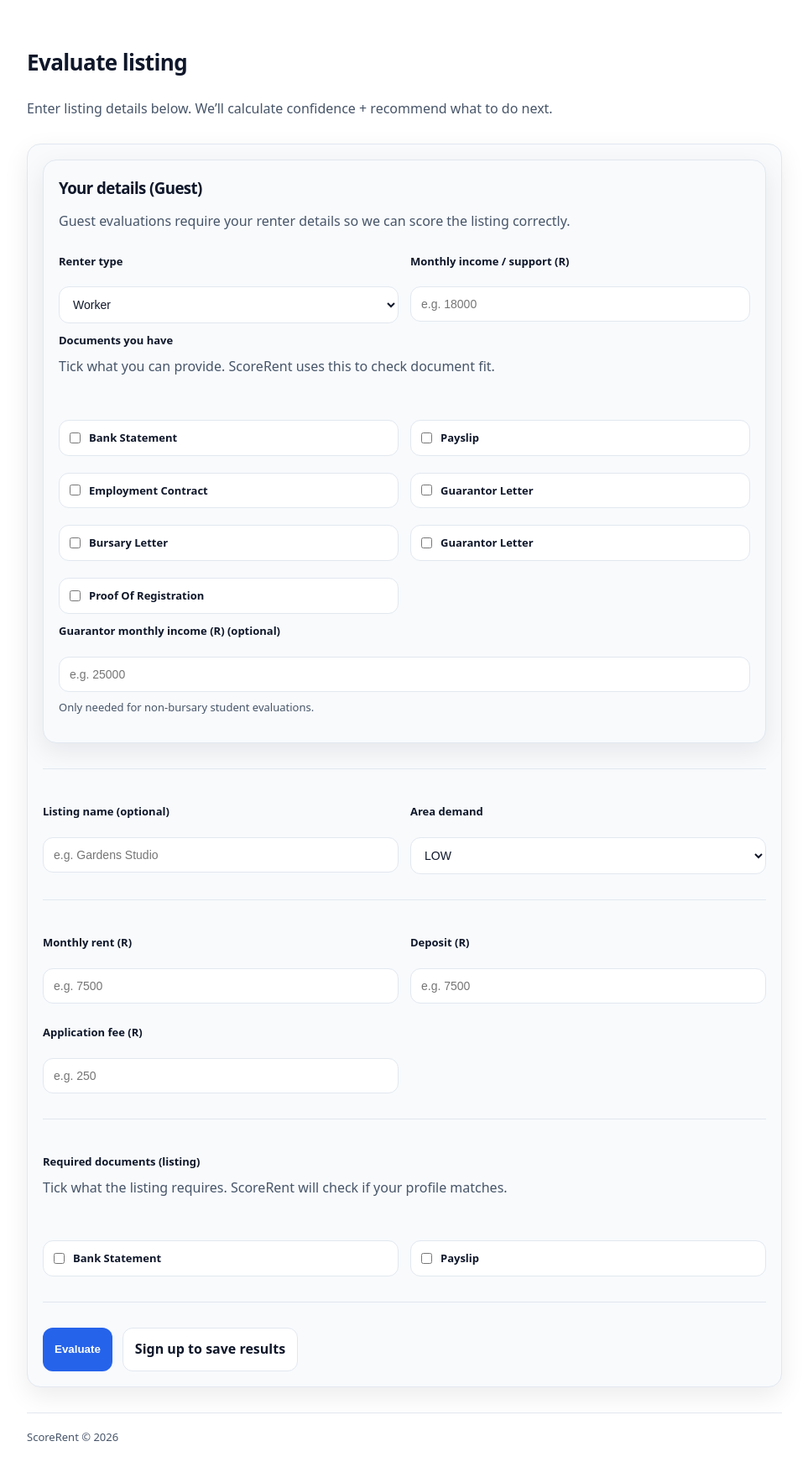
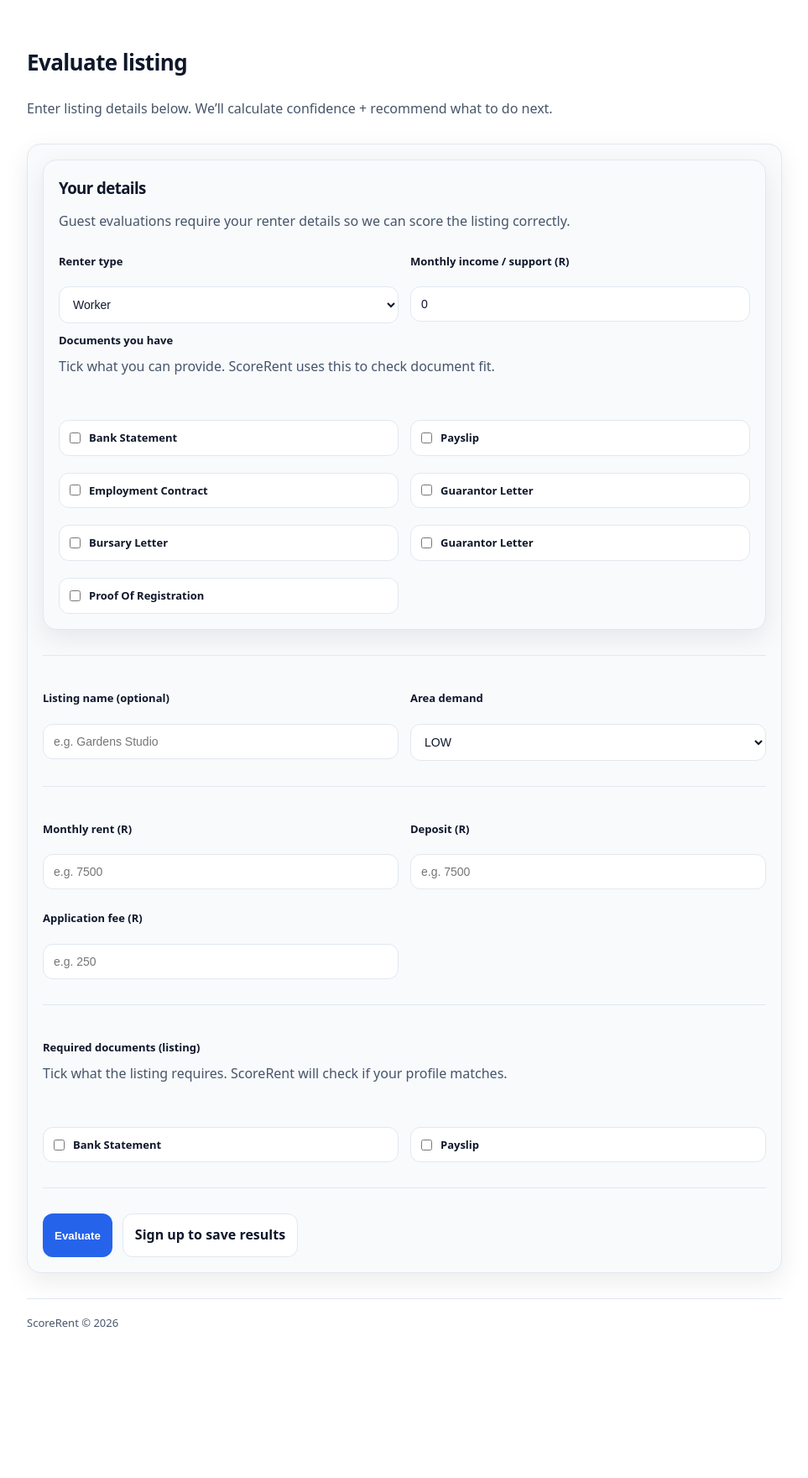
Before and after one commit to nonluthando/ScoreRent, a FastAPI app: page /evaluate in a window 1280 px wide. Shown: the part 86-1846 px from the top of the page at 84% size, without its empty margins (158-1121 px from the left). After the commit the page ends 1666 px from the top, so only its background shows below. Run offline with FastAPI, Linux system fonts and the light colour scheme.

Commit message:
evaluate.html : Fix evaluation form to support bursary and guarantor flows for all users

```diff
--- a/templates/evaluate.html
+++ b/templates/evaluate.html
@@ -9,77 +9,123 @@
 
   <form method="post" class="card stack">
 
-    {% if not user %}
+    <!-- =======================
+         RENTER DETAILS (Always visible)
+         ======================= -->
     <div class="card">
-        <h3>Your details (Guest)</h3>
-        <p class="muted">Guest evaluations require your renter details so we can score the listing correctly.</p>
+      <h3>Your details</h3>
+
+      {% if user %}
+        <p class="muted">
+          You’re logged in. These values are prefilled from your profile, but you can change them for this evaluation.
+        </p>
+      {% else %}
+        <p class="muted">
+          Guest evaluations require your renter details so we can score the listing correctly.
+        </p>
+      {% endif %}
 
       <div class="grid-2">
         <div class="stack">
           <label>Renter type</label>
-            <select name="guest_renter_type" id="guest_renter_type">
-              <option value="worker">Worker</option>
-              <option value="new_professional">New professional</option>
-              <option value="student">Student</option>
+
+          <select name="guest_renter_type" id="renter_type_select">
+            <option value="worker" {% if renter_type == "worker" %}selected{% endif %}>Worker</option>
+            <option value="new_professional" {% if renter_type == "new_professional" %}selected{% endif %}>New professional</option>
+            <option value="student" {% if renter_type == "student" %}selected{% endif %}>Student</option>
           </select>
         </div>
 
         <div class="stack">
           <label>Monthly income / support (R)</label>
-            <input name="guest_monthly_income" type="number" min="0" placeholder="e.g. 18000" />
+          <input
+            name="guest_monthly_income"
+            type="number"
+            min="0"
+            placeholder="e.g. 18000"
+            value="{{ monthly_income or 0 }}"
+          />
         </div>
       </div>
 
+      <!-- bursary -->
       <div class="stack" id="bursary_block" style="display:none;">
         <label>Are you a bursary student?</label>
-          <select name="student_is_bursary">
-            <option value="no" selected>No</option>
-            <option value="yes">Yes</option>
+        <select name="student_is_bursary" id="bursary_select">
+          <option value="no" {% if not is_bursary_student %}selected{% endif %}>No</option>
+          <option value="yes" {% if is_bursary_student %}selected{% endif %}>Yes</option>
         </select>
         <p class="muted small" style="margin-top:-6px;">
-            This helps ScoreRent choose the correct student evaluation rules.
+          This helps ScoreRent choose the correct student rules.
         </p>
       </div>
 
+      <!-- renter docs -->
       <div class="stack">
         <label>Documents you have</label>
-          <p class="muted" style="margin-top:-6px;">Tick what you can provide. ScoreRent uses this to check document fit.</p>
+        <p class="muted" style="margin-top:-6px;">
+          Tick what you can provide. ScoreRent uses this to check document fit.
+        </p>
 
         <div class="checkbox-group">
           {% for doc in (doc_clusters["worker"] | sort) %}
             <label class="checkbox">
-                <input type="checkbox" name="guest_renter_docs" value="{{ doc }}" />
+              <input
+                type="checkbox"
+                name="guest_renter_docs"
+                value="{{ doc }}"
+                {% if doc in renter_docs %}checked{% endif %}
+              />
               <span>{{ doc.replace("_", " ").title() }}</span>
             </label>
           {% endfor %}
 
           {% for doc in (doc_clusters["new_professional"] | sort) %}
             <label class="checkbox">
-                <input type="checkbox" name="guest_renter_docs" value="{{ doc }}" />
+              <input
+                type="checkbox"
+                name="guest_renter_docs"
+                value="{{ doc }}"
+                {% if doc in renter_docs %}checked{% endif %}
+              />
               <span>{{ doc.replace("_", " ").title() }}</span>
             </label>
           {% endfor %}
 
           {% for doc in (doc_clusters["student"] | sort) %}
             <label class="checkbox">
-                <input type="checkbox" name="guest_renter_docs" value="{{ doc }}" />
+              <input
+                type="checkbox"
+                name="guest_renter_docs"
+                value="{{ doc }}"
+                {% if doc in renter_docs %}checked{% endif %}
+              />
               <span>{{ doc.replace("_", " ").title() }}</span>
             </label>
           {% endfor %}
         </div>
       </div>
 
-        <div class="stack">
+      <!-- guarantor -->
+      <div class="stack" id="guarantor_block" style="display:none;">
         <label>Guarantor monthly income (R) (optional)</label>
-          <input name="guest_guarantor_monthly_income" type="number" min="0" placeholder="e.g. 25000" />
+        <input
+          name="guest_guarantor_monthly_income"
+          type="number"
+          min="0"
+          placeholder="e.g. 25000"
+        />
         <p class="muted small" style="margin-top:-6px;">
           Only needed for non-bursary student evaluations.
         </p>
       </div>
     </div>
+
     <hr />
-    {% endif %}
 
+    <!-- =======================
+         LISTING DETAILS
+         ======================= -->
     <div class="grid-2">
       <div class="stack">
         <label>Listing name (optional)</label>
@@ -139,26 +185,33 @@
 
     <div class="actions">
       <button class="btn" type="submit">Evaluate</button>
+
       {% if not user %}
         <a class="btn secondary" href="/signup">Sign up to save results</a>
       {% endif %}
     </div>
+
   </form>
 </section>
 
 <script>
-  const renterTypeSelect = document.getElementById("guest_renter_type");
+  const renterTypeSelect = document.getElementById("renter_type_select");
   const bursaryBlock = document.getElementById("bursary_block");
+  const bursarySelect = document.getElementById("bursary_select");
+  const guarantorBlock = document.getElementById("guarantor_block");
 
-  function updateBursaryVisibility() {
-    if (!renterTypeSelect || !bursaryBlock) return;
-    bursaryBlock.style.display = (renterTypeSelect.value === "student") ? "block" : "none";
+  function updateVisibility() {
+    const isStudent = renterTypeSelect && renterTypeSelect.value === "student";
+    const bursary = bursarySelect && bursarySelect.value === "yes";
+
+    if (bursaryBlock) bursaryBlock.style.display = isStudent ? "block" : "none";
+    if (guarantorBlock) guarantorBlock.style.display = (isStudent && !bursary) ? "block" : "none";
   }
 
-  if (renterTypeSelect) {
-    renterTypeSelect.addEventListener("change", updateBursaryVisibility);
-    updateBursaryVisibility();
-  }
+  if (renterTypeSelect) renterTypeSelect.addEventListener("change", updateVisibility);
+  if (bursarySelect) bursarySelect.addEventListener("change", updateVisibility);
+
+  updateVisibility();
 </script>
 
 {% endblock %}
```
Lines whose indentation alone changed are shown as unchanged.
